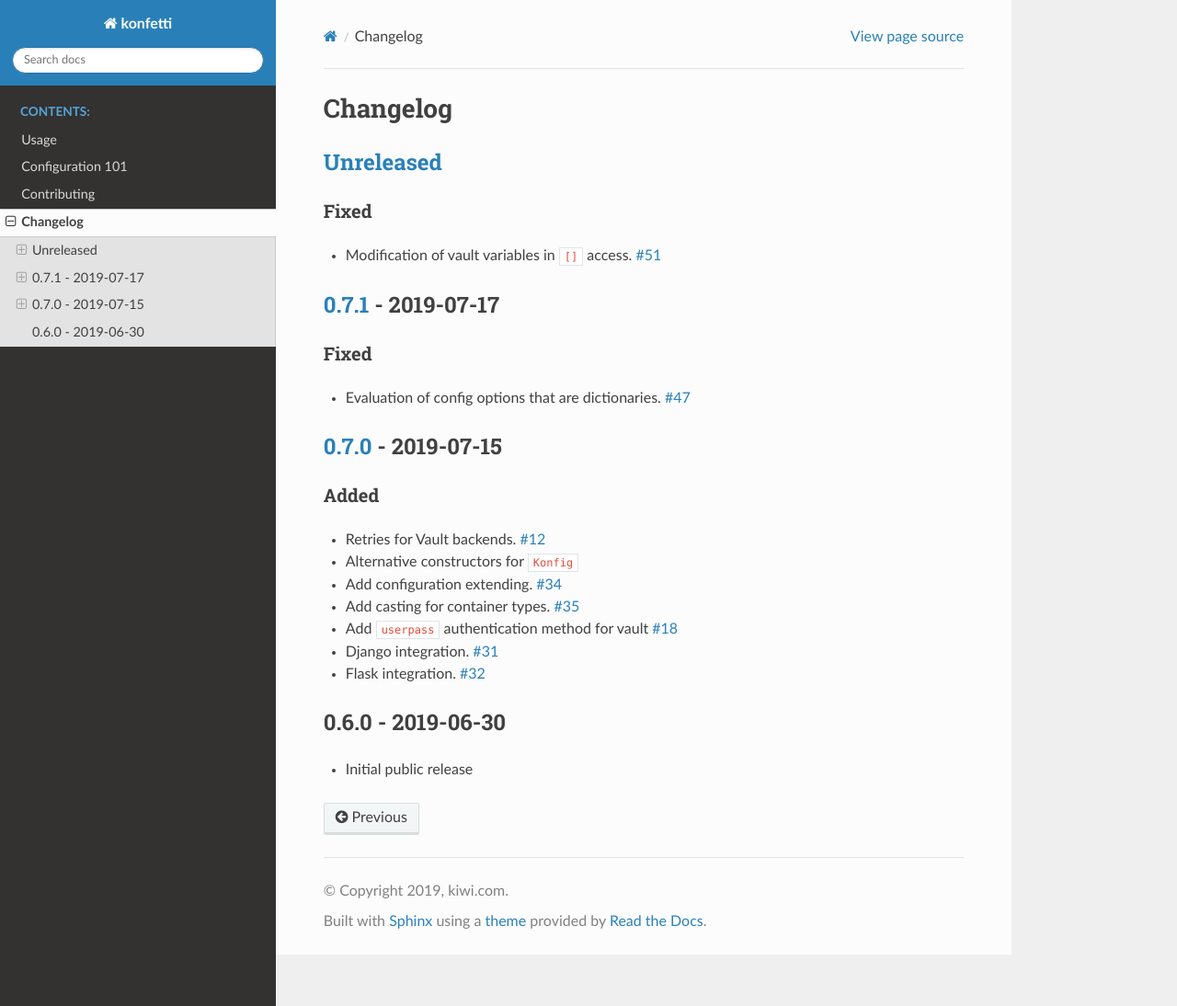
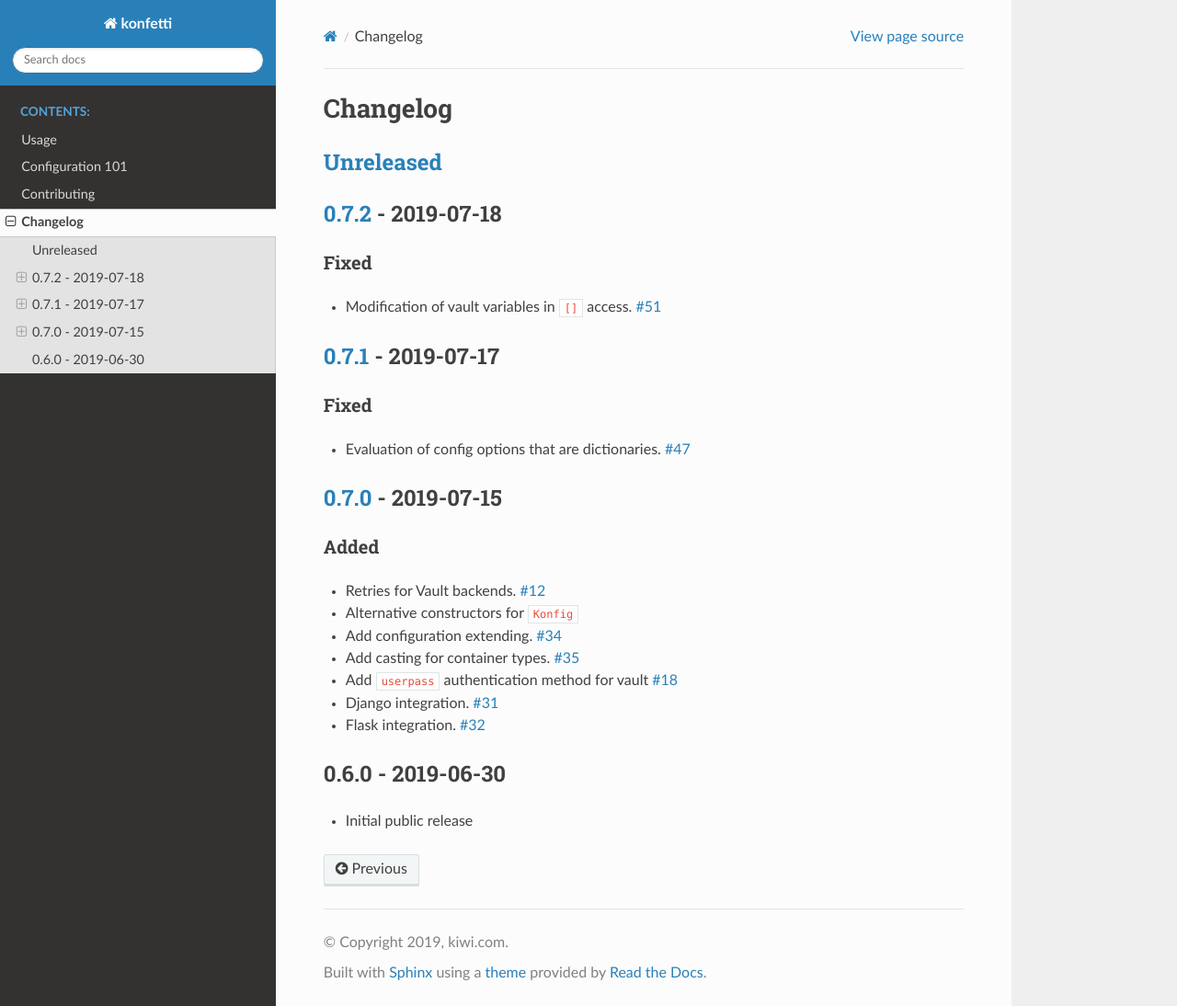
Before and after one commit to kiwicom/konfetti, a Sphinx documentation site: the page built from docs/changelog.rst, in a window 1280 px wide and 1094 px high. Shown: the whole window at 92% size. Built offline with Sphinx 7.4.7 and the Read the Docs theme 2.0.0, drawn with Linux system fonts in a browser that asks for light colours.

Commit message:
Release 0.7.2

```diff
--- a/docs/changelog.rst
+++ b/docs/changelog.rst
@@ -5,6 +5,10 @@
 
 `Unreleased`_
 -------------
+
+
+`0.7.2`_ - 2019-07-18
+---------------------
 
 Fixed
 ~~~~~
@@ -41,6 +45,7 @@
 .. _Unreleased: https://github.com/kiwicom/konfetti/compare/0.7.0...HEAD
 .. _0.7.0: https://github.com/kiwicom/konfetti/compare/0.6.0...0.7.0
 .. _0.7.1: https://github.com/kiwicom/konfetti/compare/0.7.0...0.7.1
+.. _0.7.2: https://github.com/kiwicom/konfetti/compare/0.7.1...0.7.2
 
 .. _#51: https://github.com/kiwicom/konfetti/issues/51
 .. _#47: https://github.com/kiwicom/konfetti/issues/47
--- a/setup.py
+++ b/setup.py
@@ -22,7 +22,7 @@
 
 setup(
     name="konfetti",
-    version="0.7.1",
+    version="0.7.2",
     url="https://github.com/kiwicom/konfetti",
     license="MIT",
     author="Dmitry Dygalo",
```
